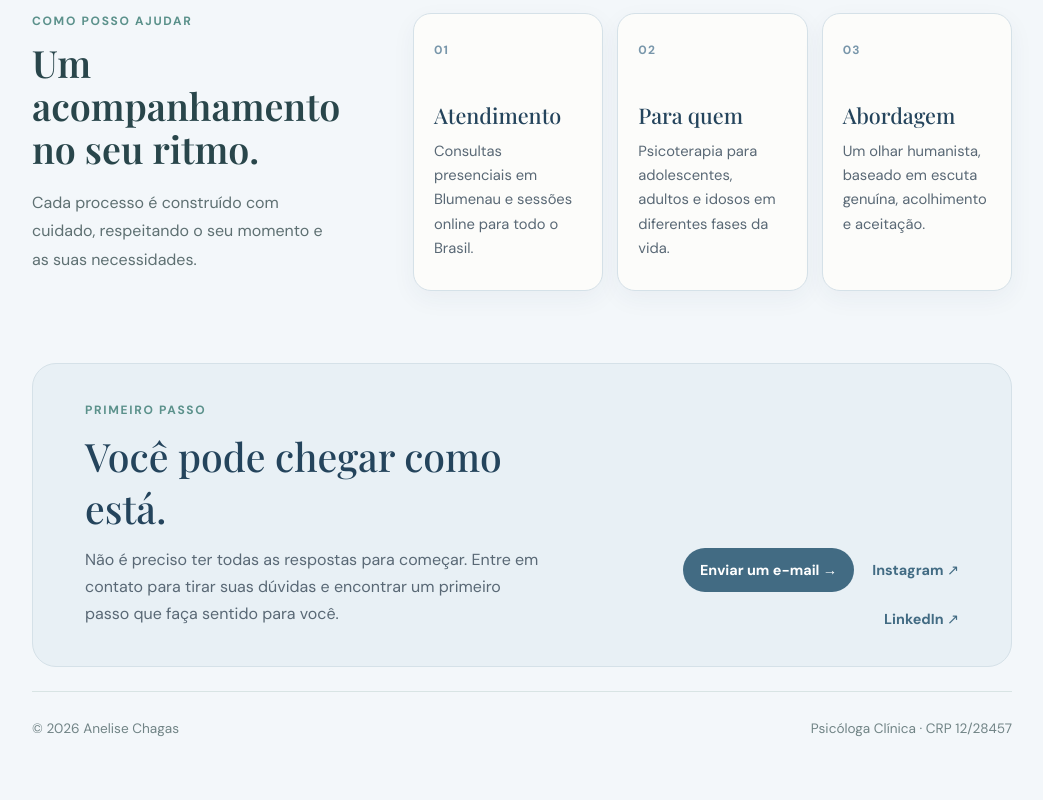
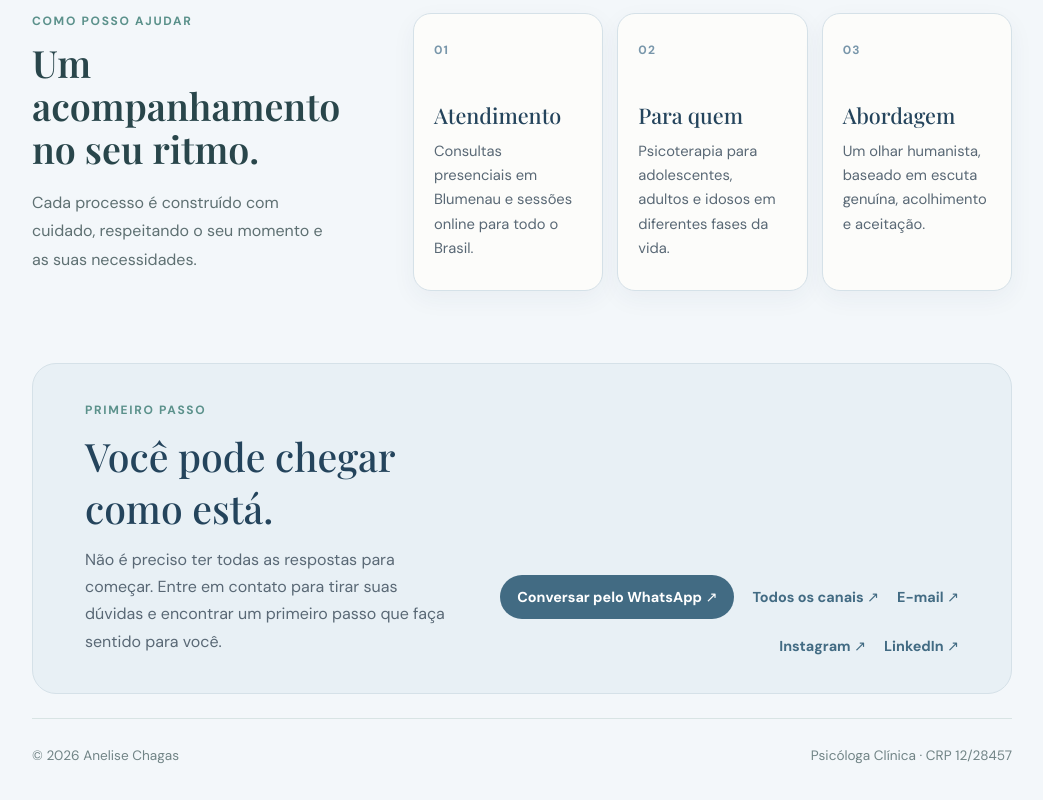
Before and after one commit to thiagocanali/anelisechagas, a Vue app: page / in a window 1280 px wide. Shown: the part 1064-1864 px from the top of the page, without its empty margins (118-1161 px from the left). Before the commit the page ends 1837 px from the top, so only its background shows below. Built offline with nearby package versions, Linux system fonts and the light colour scheme.

Commit message:
Add WhatsApp and Linktree contact channels

```diff
--- a/src/components/ContactSection.vue
+++ b/src/components/ContactSection.vue
@@ -5,8 +5,21 @@
       <h2 id="contact-title">Você pode chegar como está.</h2>
       <p>Não é preciso ter todas as respostas para começar. Entre em contato para tirar suas dúvidas e encontrar um primeiro passo que faça sentido para você.</p>
     </div>
-    <div class="contact-links">
-      <a class="primary-link" href="mailto:anelisechagas.s@hotmail.com">Enviar um e-mail <span aria-hidden="true">→</span></a>
+    <div class="contact-links" aria-label="Canais de contato">
+      <a
+        class="primary-link"
+        href="https://wa.me/5549984114013"
+        target="_blank"
+        rel="noopener noreferrer"
+        aria-label="Conversar pelo WhatsApp (abre em nova aba)"
+      >Conversar pelo WhatsApp <span aria-hidden="true">↗</span></a>
+      <a
+        href="https://linktr.ee/anelisechagas"
+        target="_blank"
+        rel="noopener noreferrer"
+        aria-label="Acessar Linktree (abre em nova aba)"
+      >Todos os canais <span aria-hidden="true">↗</span></a>
+      <a href="mailto:anelisechagas.s@hotmail.com">E-mail <span aria-hidden="true">↗</span></a>
       <a href="https://instagram.com/anelisechagas" target="_blank" rel="noopener noreferrer" aria-label="Instagram (abre em nova aba)">Instagram <span aria-hidden="true">↗</span></a>
       <a href="https://www.linkedin.com/in/anelise-chagas/" target="_blank" rel="noopener noreferrer" aria-label="LinkedIn (abre em nova aba)">LinkedIn <span aria-hidden="true">↗</span></a>
     </div>
```
